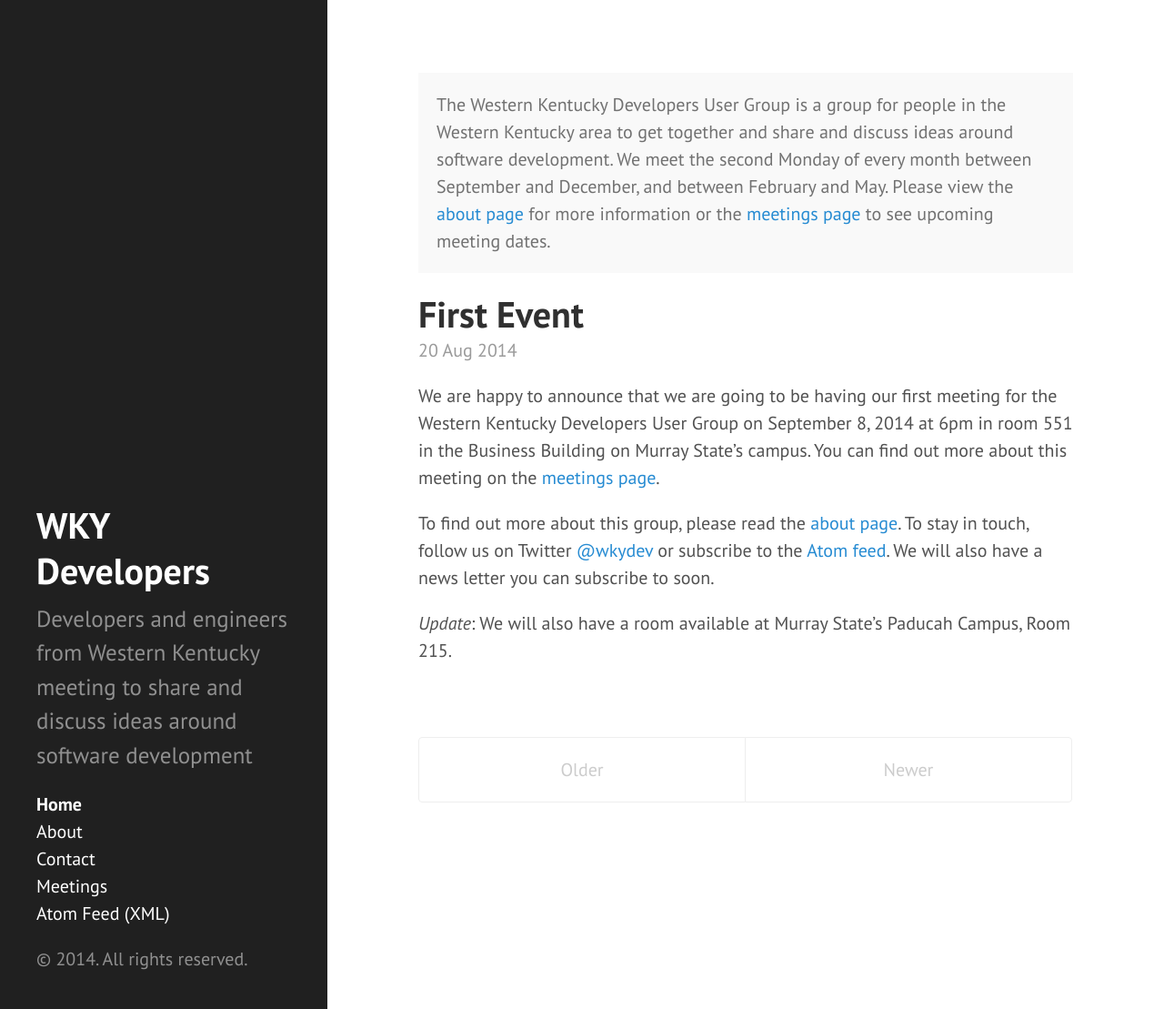
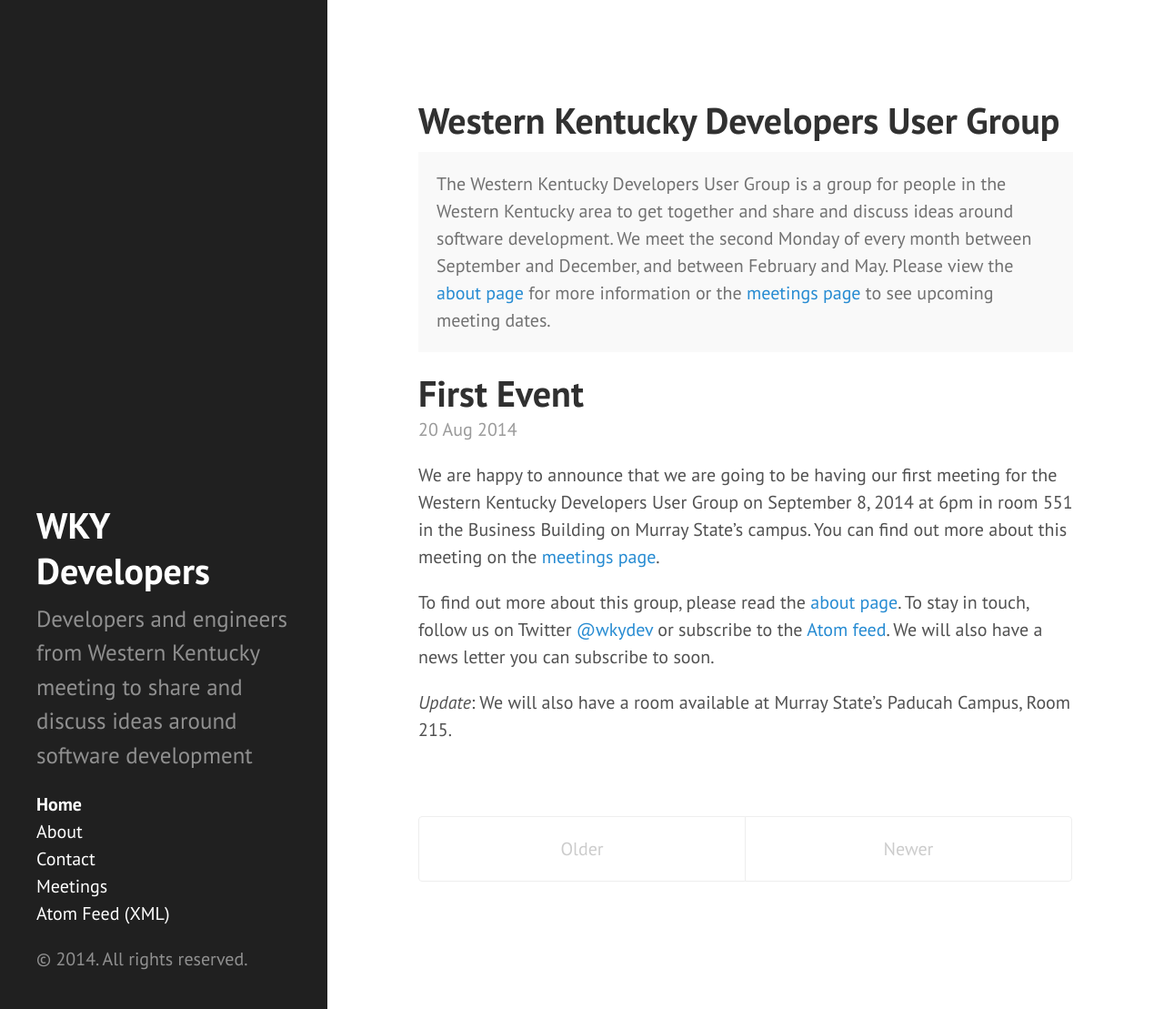
Before and after one commit to wkydev/wkydev.github.io, a Jekyll site: the page built from index.html, in a window 1280 px wide and 1109 px high. Shown: the whole window at 91% size. Built offline with Jekyll 4.4.1, drawn with Linux system fonts in a browser that asks for light colours; Markdown is read by kramdown in place of the engine named in the settings; the list of posts is cut into pages by our own code.

Commit message:
Add header title to home page

```diff
--- a/index.html
+++ b/index.html
@@ -2,6 +2,8 @@
 layout: default
 title: Home
 ---
+
+<h1>Western Kentucky Developers User Group</h1>
 
 <div class="message">
   The Western Kentucky Developers User Group is a group for people in the Western Kentucky area
```
